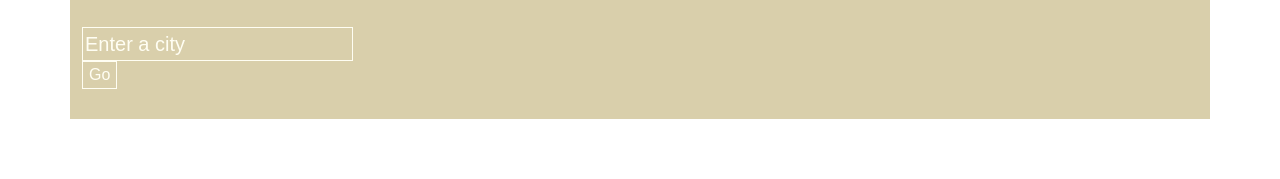
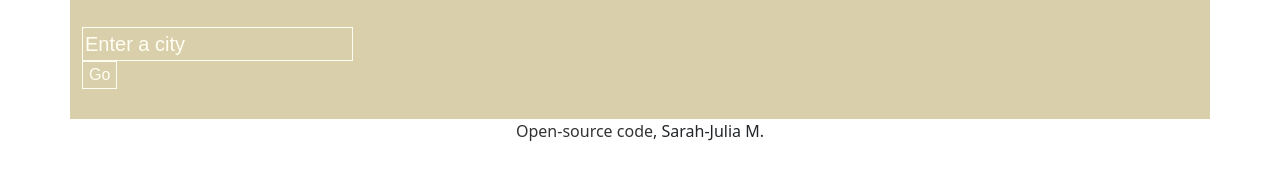
Before and after one commit to summerbythewater/v1, a plain HTML site: page index.html in a window 1280 px wide. Shown: the part 455-634 px from the top of the page. Drawn offline with nearby package versions, Linux system fonts and the light colour scheme; a web font is replaced by a local one.

Commit message:
added open-source code

```diff
--- a/index.html
+++ b/index.html
@@ -102,6 +102,8 @@
         </div>
       </div>
     </div>
+    <p class="opensource">
+      <a href="https://github.com/summerbythewater/v1" target="_blank" alt="Open-source code">Open-source code</a>, Sarah-Julia M.
     <script src="src/script.js"></script>
   </body>
 </html>
--- a/src/style.css
+++ b/src/style.css
@@ -145,3 +145,7 @@ input[type="submit"]:hover {
   color: #d9cfab;
   transition: all 140ms ease-in-out;
 }
+
+.opensource {
+  text-align: center;
+}
```
